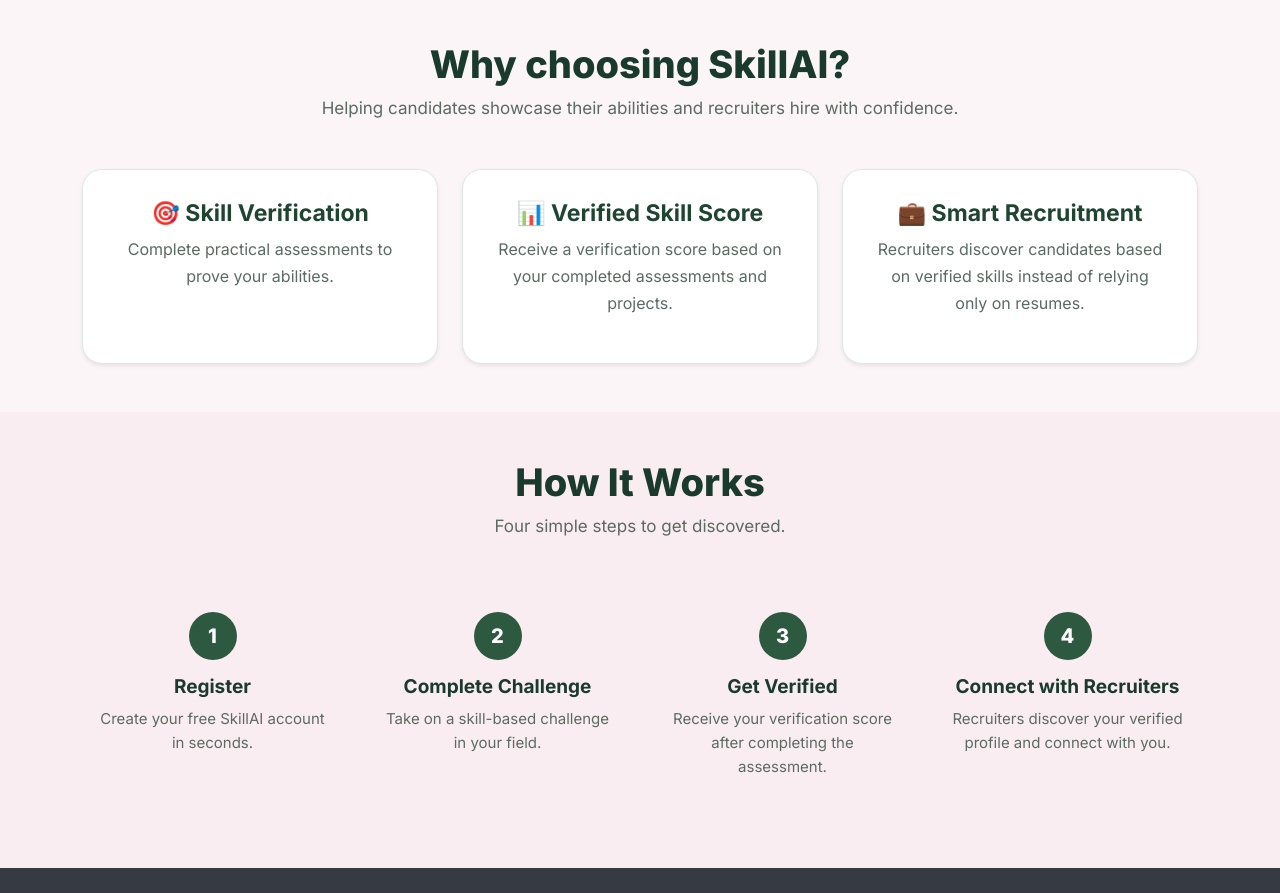
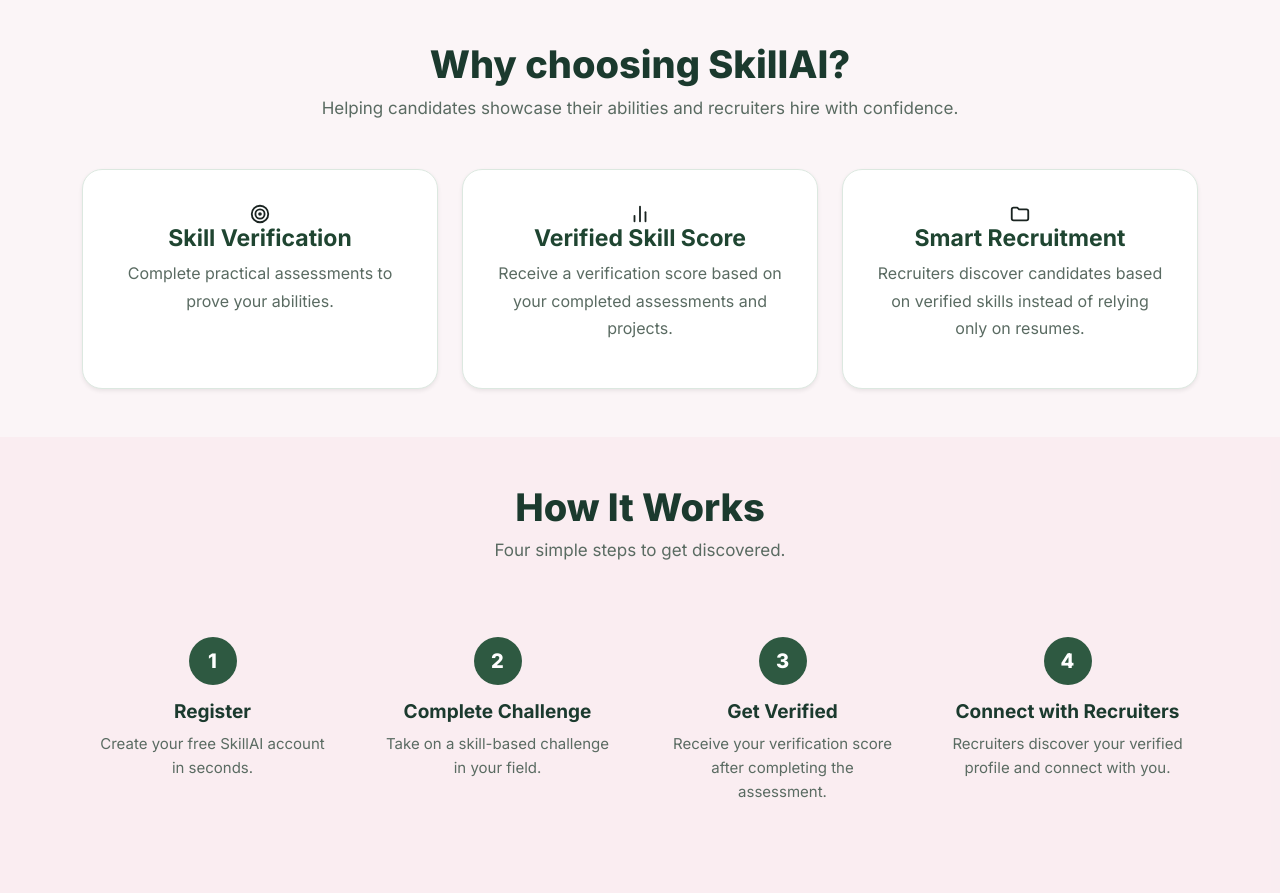
Before and after one commit to Aleenakhalid2007/BuildByte-CODENYX, a Flask app: page / in a window 1280 px wide. Shown: the part 811-1704 px from the top of the page. Before the commit the page ends 1679 px from the top, so only its background shows below. Run offline with Flask 3, Linux system fonts and the light colour scheme.

Commit message:
removed all the emojis and updated the container

```diff
--- a/templates/index.html
+++ b/templates/index.html
@@ -50,7 +50,11 @@
 
 <section class="hero">
 
-    <div class="container text-center">
+    <div class="hero-overlay"></div>
+
+    <div class="container">
+
+        <div class="hero-content text-center">
 
             <h1>
                 Skills Speak Louder Than Resumes
@@ -72,33 +76,60 @@
 
             </div>
 
+        </div>
+
 
         <div class="row g-4 hero-highlights mt-5">
 
             <div class="col-md-3 col-sm-6">
                 <div class="highlight-item text-center">
-                    <div class="highlight-icon">⭐</div>
+                    <div class="highlight-icon">
+                        <svg width="32" height="32" viewBox="0 0 24 24" fill="none" stroke="#F4B9C9" stroke-width="2" stroke-linecap="round" stroke-linejoin="round">
+                            <polygon points="12 2 15 9 22 9.5 17 14.5 18.5 22 12 18 5.5 22 7 14.5 2 9.5 9 9 12 2"/>
+                        </svg>
+                    </div>
                     <p>Skill-Based Hiring</p>
                 </div>
             </div>
 
             <div class="col-md-3 col-sm-6">
                 <div class="highlight-item text-center">
-                    <div class="highlight-icon">🤖</div>
+                    <div class="highlight-icon">
+                        <svg width="32" height="32" viewBox="0 0 24 24" fill="none" stroke="#F4B9C9" stroke-width="2" stroke-linecap="round" stroke-linejoin="round">
+                            <rect x="3" y="11" width="18" height="10" rx="2"/>
+                            <circle cx="12" cy="5" r="2"/>
+                            <line x1="12" y1="7" x2="12" y2="11"/>
+                            <line x1="8" y1="16" x2="8" y2="16"/>
+                            <line x1="16" y1="16" x2="16" y2="16"/>
+                        </svg>
+                    </div>
                     <p>Skill Assessment</p>
                 </div>
             </div>
 
             <div class="col-md-3 col-sm-6">
                 <div class="highlight-item text-center">
-                    <div class="highlight-icon">👥</div>
+                    <div class="highlight-icon">
+                        <svg width="32" height="32" viewBox="0 0 24 24" fill="none" stroke="#F4B9C9" stroke-width="2" stroke-linecap="round" stroke-linejoin="round">
+                            <path d="M17 21v-2a4 4 0 0 0-4-4H5a4 4 0 0 0-4 4v2"/>
+                            <circle cx="9" cy="7" r="4"/>
+                            <path d="M23 21v-2a4 4 0 0 0-3-3.87"/>
+                            <path d="M16 3.13a4 4 0 0 1 0 7.75"/>
+                        </svg>
+                    </div>
                     <p>Verified Skills</p>
                 </div>
             </div>
 
             <div class="col-md-3 col-sm-6">
                 <div class="highlight-item text-center">
-                    <div class="highlight-icon">📊</div>
+                    <div class="highlight-icon">
+                        <svg width="32" height="32" viewBox="0 0 24 24" fill="none" stroke="#F4B9C9" stroke-width="2" stroke-linecap="round" stroke-linejoin="round">
+                            <line x1="18" y1="20" x2="18" y2="10"/>
+                            <line x1="12" y1="20" x2="12" y2="4"/>
+                            <line x1="6" y1="20" x2="6" y2="14"/>
+                        </svg>
+                    </div>
                     <p>Verified Profiles</p>
                 </div>
             </div>
@@ -123,22 +154,40 @@
 
         <div class="col-md-4">
             <div class="card shadow-sm p-4 text-center h-100">
-                <h3>🎯 Skill Verification
-</h3>
+                <div class="icon-badge">
+                    <svg width="22" height="22" viewBox="0 0 24 24" fill="none" stroke="#1A2421" stroke-width="2" stroke-linecap="round" stroke-linejoin="round">
+                        <circle cx="12" cy="12" r="9"/>
+                        <circle cx="12" cy="12" r="5"/>
+                        <circle cx="12" cy="12" r="1"/>
+                    </svg>
+                </div>
+                <h3>Skill Verification</h3>
                 <p>Complete practical assessments to prove your abilities.</p>
             </div>
         </div>
 
         <div class="col-md-4">
             <div class="card shadow-sm p-4 text-center h-100">
-                <h3>📊 Verified Skill Score</h3>
+                <div class="icon-badge">
+                    <svg width="22" height="22" viewBox="0 0 24 24" fill="none" stroke="#1A2421" stroke-width="2" stroke-linecap="round" stroke-linejoin="round">
+                        <line x1="18" y1="20" x2="18" y2="10"/>
+                        <line x1="12" y1="20" x2="12" y2="4"/>
+                        <line x1="6" y1="20" x2="6" y2="14"/>
+                    </svg>
+                </div>
+                <h3>Verified Skill Score</h3>
                 <p>Receive a verification score based on your completed assessments and projects.</p>
             </div>
         </div>
 
         <div class="col-md-4">
             <div class="card shadow-sm p-4 text-center h-100">
-                <h3>💼 Smart Recruitment</h3>
+                <div class="icon-badge">
+                    <svg width="22" height="22" viewBox="0 0 24 24" fill="none" stroke="#1A2421" stroke-width="2" stroke-linecap="round" stroke-linejoin="round">
+                        <path d="M3 7a2 2 0 0 1 2-2h4l2 2h8a2 2 0 0 1 2 2v8a2 2 0 0 1-2 2H5a2 2 0 0 1-2-2V7z"/>
+                    </svg>
+                </div>
+                <h3>Smart Recruitment</h3>
                 <p>Recruiters discover candidates based on verified skills instead of relying only on resumes.</p>
             </div>
         </div>
```
Lines whose indentation alone changed are shown as unchanged.
